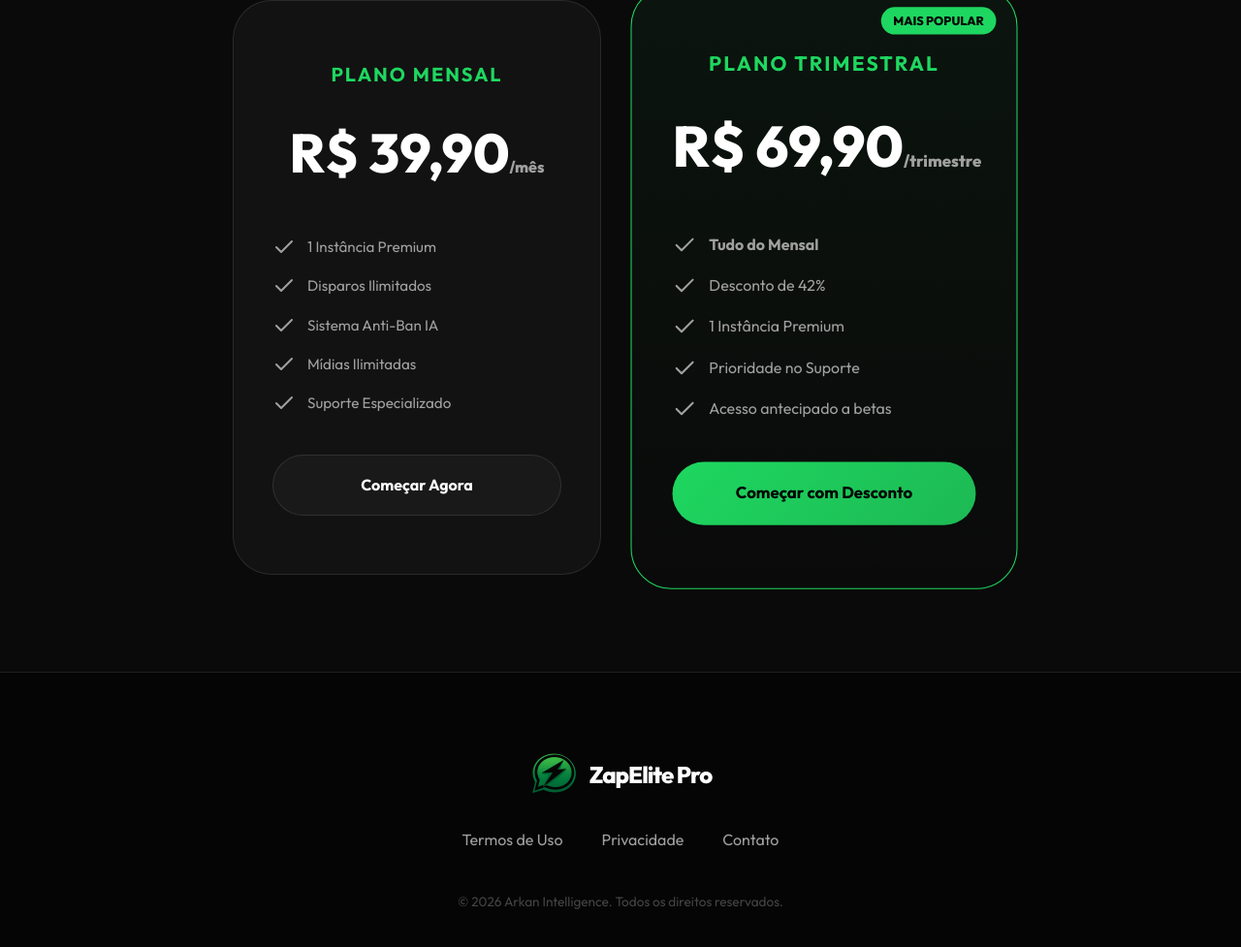
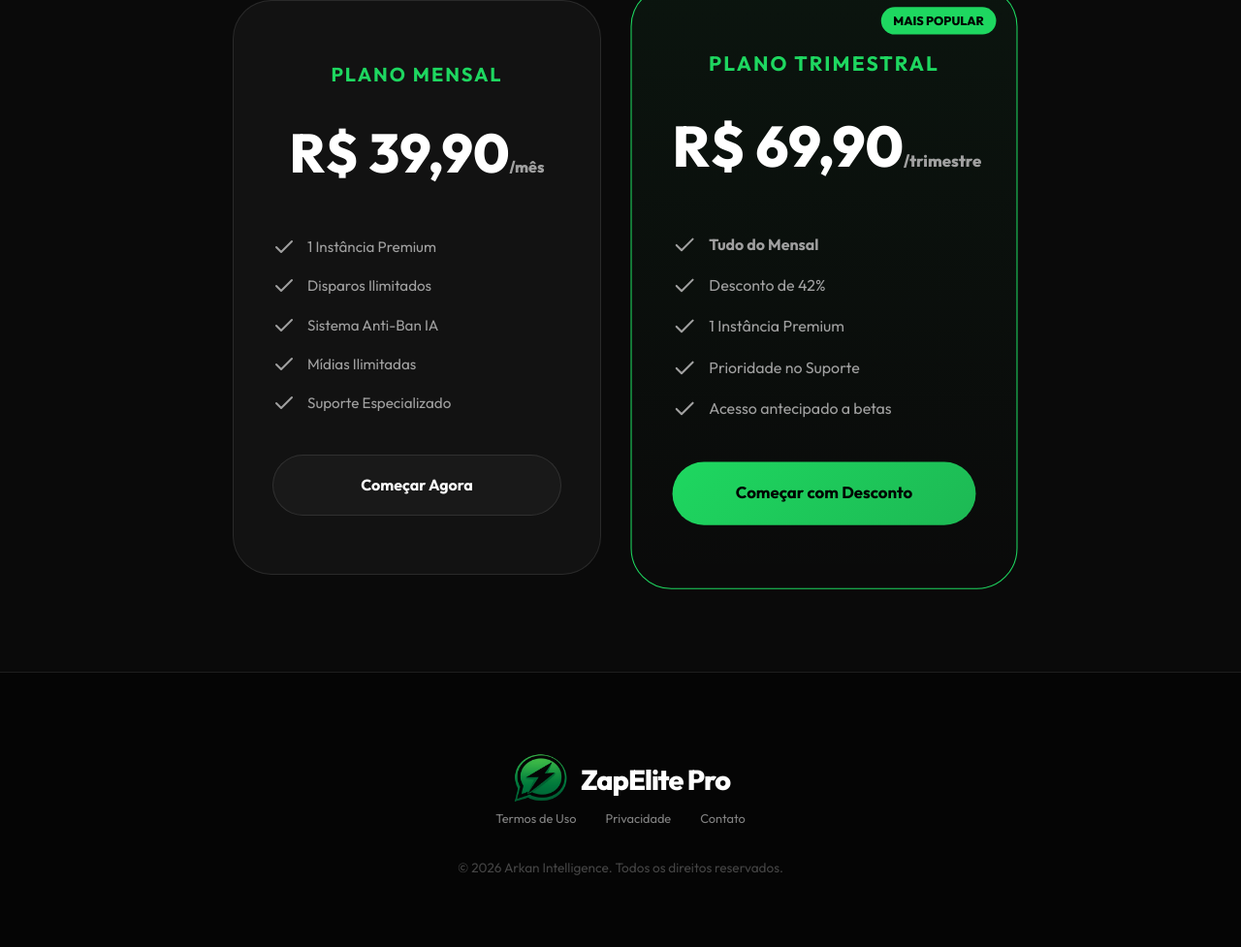
Before and after one commit to arkanintelligence-boop/zapelitepro, a plain HTML site: page index.html in a window 1280 px wide. Shown: the part 2210-3187 px from the top of the page at 97% size. Drawn offline with nearby package versions, Linux system fonts and the light colour scheme.

Commit message:
style: update footer logo and links size

```diff
--- a/style.css
+++ b/style.css
@@ -409,20 +409,32 @@
     text-align: center;
 }
 
-.footer-logo {
-    margin-bottom: 30px;
+.footer-logo .logo-wrapper img {
+    height: 60px;
+}
+
+.footer-logo .logo-wrapper span {
+    font-size: 1.8rem;
 }
 
 .footer-links {
     display: flex;
     justify-content: center;
-    gap: 40px;
-    margin-bottom: 40px;
+    gap: 30px;
+    margin-bottom: 30px;
 }
 
 .footer-links a {
     color: var(--text-muted);
     text-decoration: none;
+    font-size: 0.8rem;
+    opacity: 0.8;
+    transition: 0.3s;
+}
+
+.footer-links a:hover {
+    color: var(--primary);
+    opacity: 1;
 }
 
 .copyright {
```
